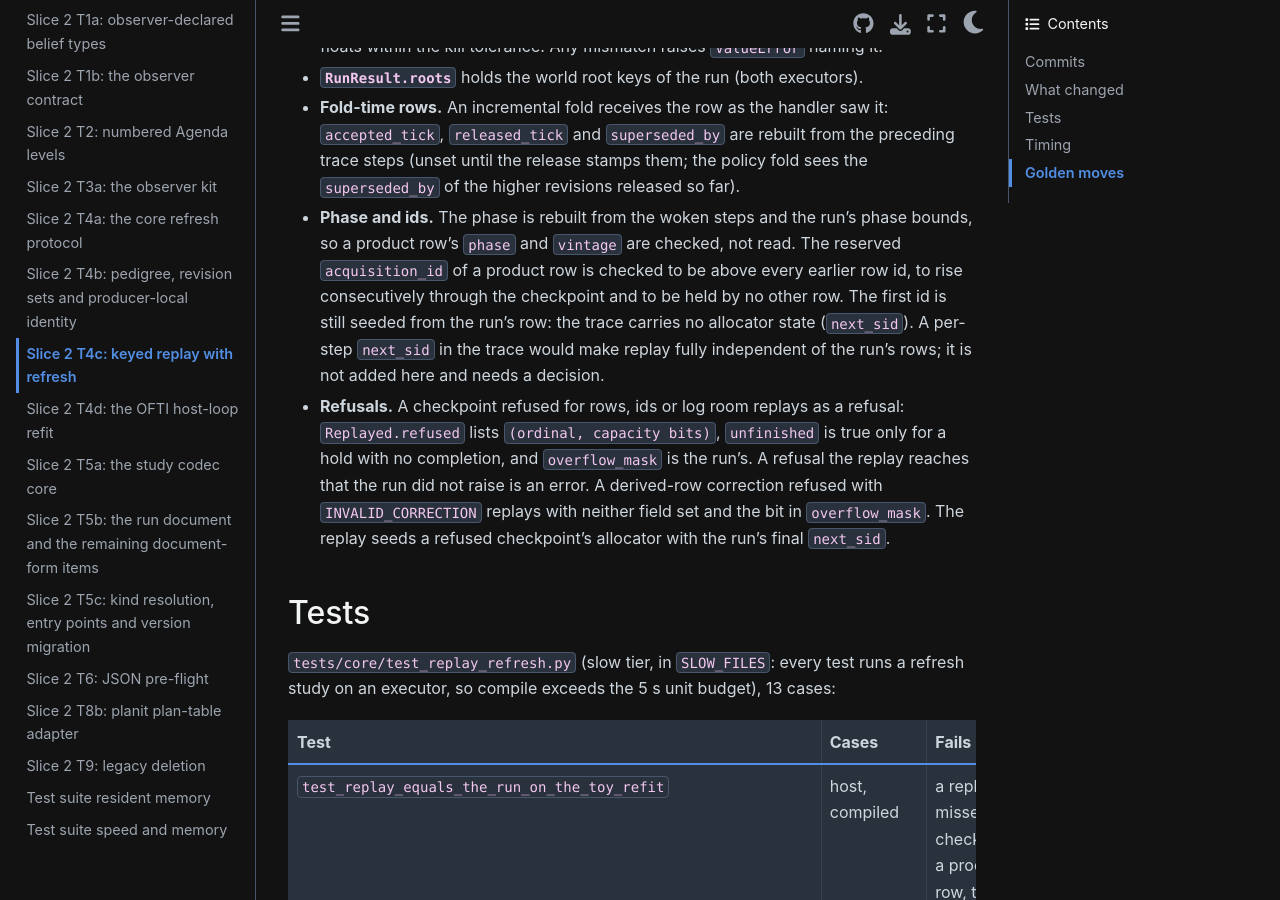
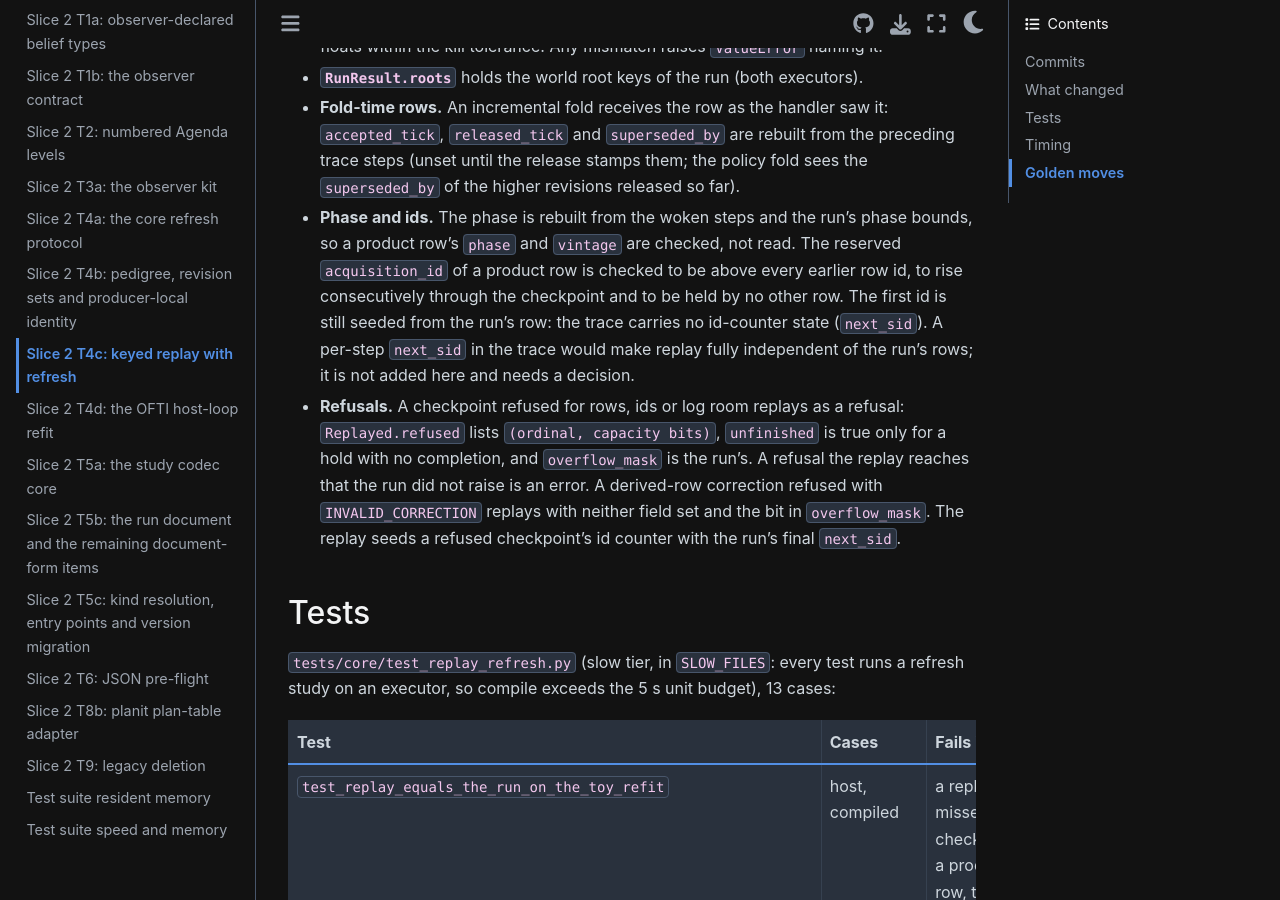
Before and after one commit to CoreySpohn/spaceodyssey, a Sphinx documentation site: the page built from docs/changes/slice-2-t4c.md, in a window 1280 px wide and 900 px high, scrolled down 1215 px. Built offline with Sphinx 7.4.7 and the Sphinx Book theme 1.1.4, drawn with Linux system fonts in a browser that asks for light colours; pages that are not in the unit, such as notebooks, are missing from menus.

Commit message:
fix(core): name the id counter plainly in replay

```diff
--- a/docs/changes/slice-2-t4c.md
+++ b/docs/changes/slice-2-t4c.md
@@ -51,7 +51,7 @@ golden history moved.
   bounds, so a product row's `phase` and `vintage` are checked, not read. The reserved
   `acquisition_id` of a product row is checked to be above every earlier row id, to
   rise consecutively through the checkpoint and to be held by no other row. The first
-  id is still seeded from the run's row: the trace carries no allocator state
+  id is still seeded from the run's row: the trace carries no id-counter state
   (`next_sid`). A per-step `next_sid` in the trace would make replay fully independent
   of the run's rows; it is not added here and needs a decision.
 - **Refusals.** A checkpoint refused for rows, ids or log room replays as a refusal:
@@ -59,7 +59,7 @@ golden history moved.
   hold with no completion, and `overflow_mask` is the run's. A refusal the replay
   reaches that the run did not raise is an error. A derived-row correction refused with
   `INVALID_CORRECTION` replays with neither field set and the bit in `overflow_mask`.
-  The replay seeds a refused checkpoint's allocator with the run's final `next_sid`.
+  The replay seeds a refused checkpoint's id counter with the run's final `next_sid`.
 
 ## Tests
 
```
Also changed, not shown: 1 other file.
